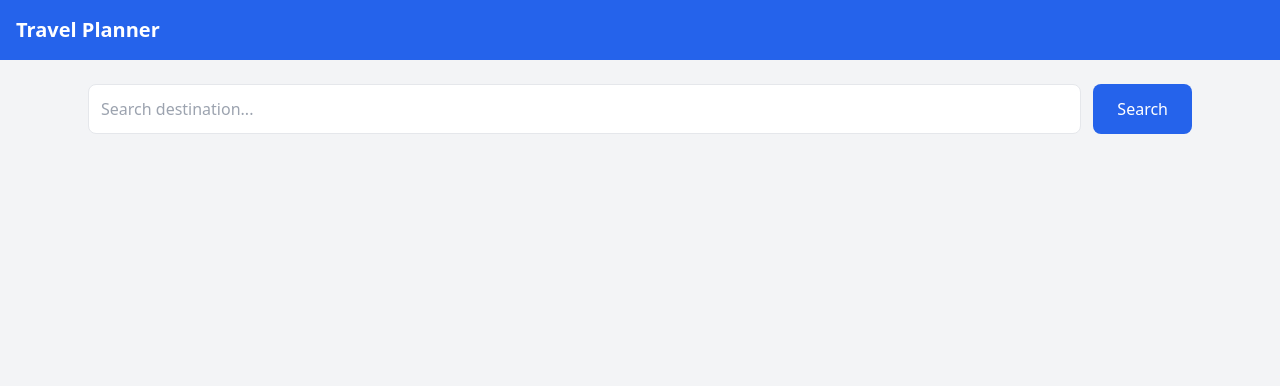
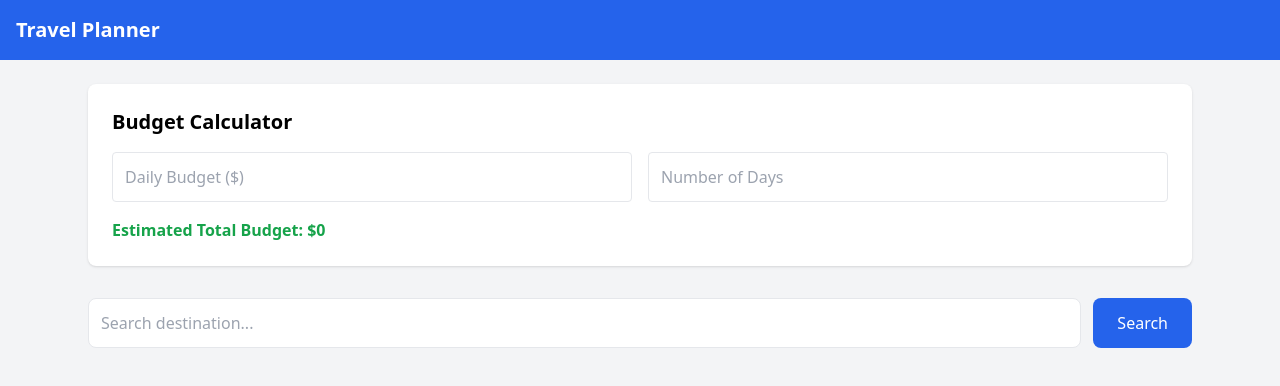
Before and after one commit to franciskobinakum/travel-planner, a React (Vite) app: page / in a window 1280 px wide. Shown: the top 386 px of the page. Built offline with nearby package versions, Linux system fonts and the light colour scheme.

Commit message:
Navigation to Details Page

```diff
--- a/src/components/DestinationDetails.jsx
+++ b/src/components/DestinationDetails.jsx
@@ -15,6 +15,8 @@ function DestinationDetails() {
 
   return (
     <div className="max-w-4xl mx-auto p-6">
+
+      {/* 🖼 Image */}
       {data.thumbnail && (
         <img
           src={data.thumbnail.source}
@@ -23,8 +25,22 @@ function DestinationDetails() {
         />
       )}
 
-      <h1 className="text-3xl font-bold mb-4">{data.title}</h1>
-      <p className="text-gray-700 leading-relaxed">{data.extract}</p>
+      {/* 📝 Title */}
+      <h1 className="text-3xl font-bold mb-4">
+        {data.title}
+      </h1>
+
+      {/* 📖 Description */}
+      <p className="text-gray-700 leading-relaxed mb-6">
+        {data.extract}
+      </p>
+
+      {/* 🗺 Map Integration */}
+      <iframe
+        title="map"
+        className="w-full h-80 rounded-lg shadow"
+        src={`https://maps.google.com/maps?q=${title}&output=embed`}
+      ></iframe>
     </div>
   )
 }
--- a/src/components/Home.jsx
+++ b/src/components/Home.jsx
@@ -4,6 +4,8 @@ import SearchBar from "./SearchBar"
 
 function Home({ itinerary, setItinerary }) {
   const [destinations, setDestinations] = useState([])
+  const [dailyBudget, setDailyBudget] = useState(0)
+  const [days, setDays] = useState(1)
 
   const addToItinerary = (destination) => {
     if (!itinerary.find((item) => item.name === destination.name)) {
@@ -11,14 +13,46 @@ function Home({ itinerary, setItinerary }) {
     }
   }
 
+  const totalBudget = dailyBudget * days
+
   return (
     <div className="max-w-6xl mx-auto p-6">
+
+      {/* 💰 Budget Calculator */}
+      <div className="bg-white p-6 rounded-lg shadow mb-8">
+        <h2 className="text-xl font-bold mb-4">Budget Calculator</h2>
+
+        <div className="flex flex-col md:flex-row gap-4">
+          <input
+            type="number"
+            placeholder="Daily Budget ($)"
+            onChange={(e) => setDailyBudget(e.target.value)}
+            className="border p-3 rounded w-full"
+          />
+
+          <input
+            type="number"
+            placeholder="Number of Days"
+            onChange={(e) => setDays(e.target.value)}
+            className="border p-3 rounded w-full"
+          />
+        </div>
+
+        <p className="mt-4 text-green-600 font-semibold">
+          Estimated Total Budget: ${totalBudget}
+        </p>
+      </div>
+
+      {/* 🔍 Search */}
       <SearchBar setDestinations={setDestinations} />
 
+      {/* 🌍 Destination Results */}
       <div className="grid md:grid-cols-2 lg:grid-cols-3 gap-6 mt-6">
         {destinations.map((destination) => (
-          <div key={destination.id} className="bg-white rounded-lg shadow overflow-hidden">
-
+          <div
+            key={destination.id}
+            className="bg-white rounded-lg shadow overflow-hidden transform hover:scale-105 transition duration-300"
+          >
             {destination.image && (
               <img
                 src={destination.image}
@@ -33,7 +67,9 @@ function Home({ itinerary, setItinerary }) {
               </h2>
 
               <p className="text-gray-600 mb-4 text-sm">
-                {destination.description?.slice(0, 120)}...
+                {destination.description
+                  ? destination.description.slice(0, 120) + "..."
+                  : "No description available."}
               </p>
 
               <div className="flex justify-between items-center">
@@ -55,6 +91,24 @@ function Home({ itinerary, setItinerary }) {
           </div>
         ))}
       </div>
+
+      {/* 🗂 Itinerary Section */}
+      {itinerary.length > 0 && (
+        <div className="mt-12">
+          <h2 className="text-xl font-bold mb-4">My Itinerary</h2>
+
+          <div className="grid md:grid-cols-2 lg:grid-cols-3 gap-4">
+            {itinerary.map((item) => (
+              <div
+                key={item.name}
+                className="bg-white p-4 rounded shadow flex justify-between items-center"
+              >
+                <span>{item.name}</span>
+              </div>
+            ))}
+          </div>
+        </div>
+      )}
     </div>
   )
 }
```
